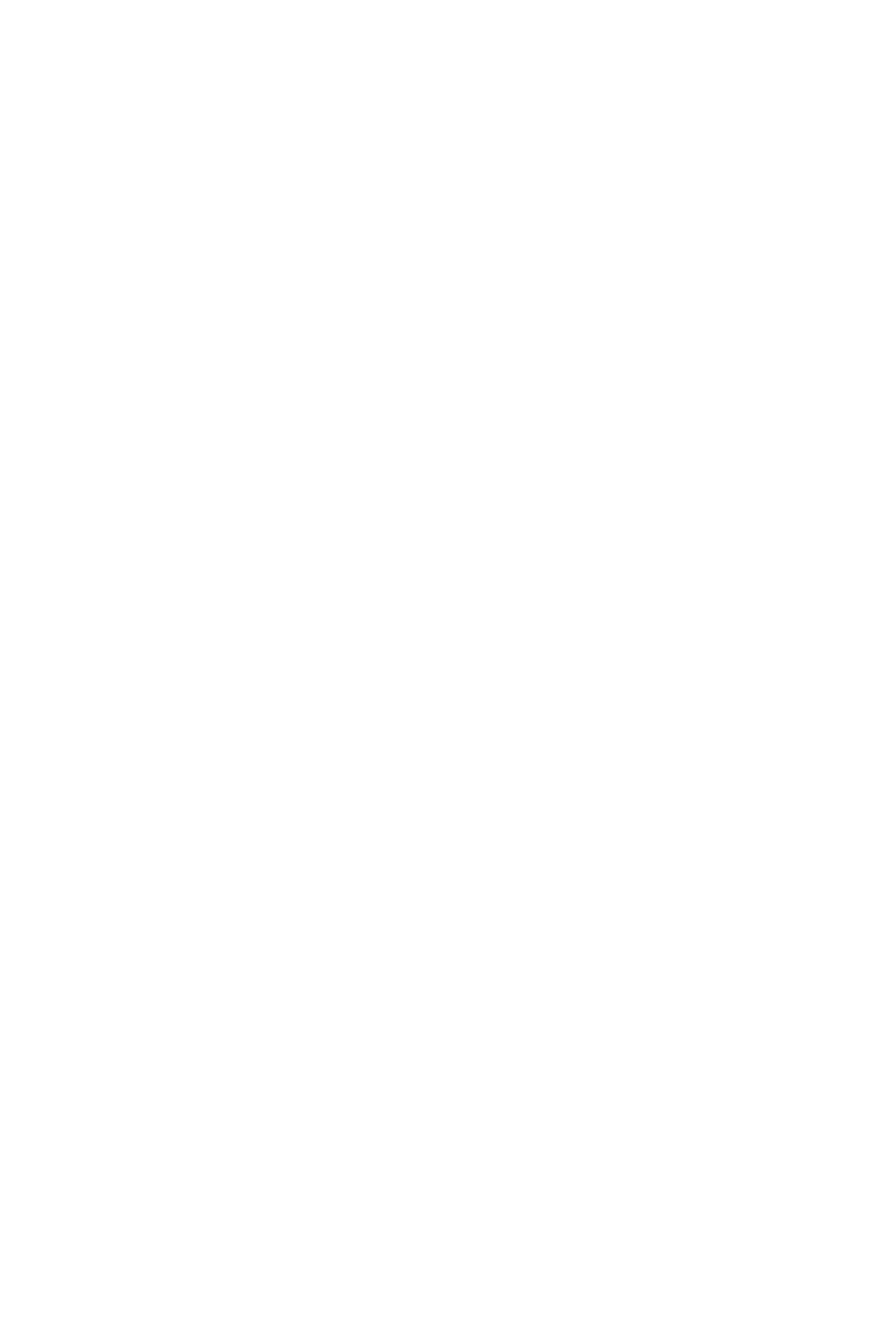
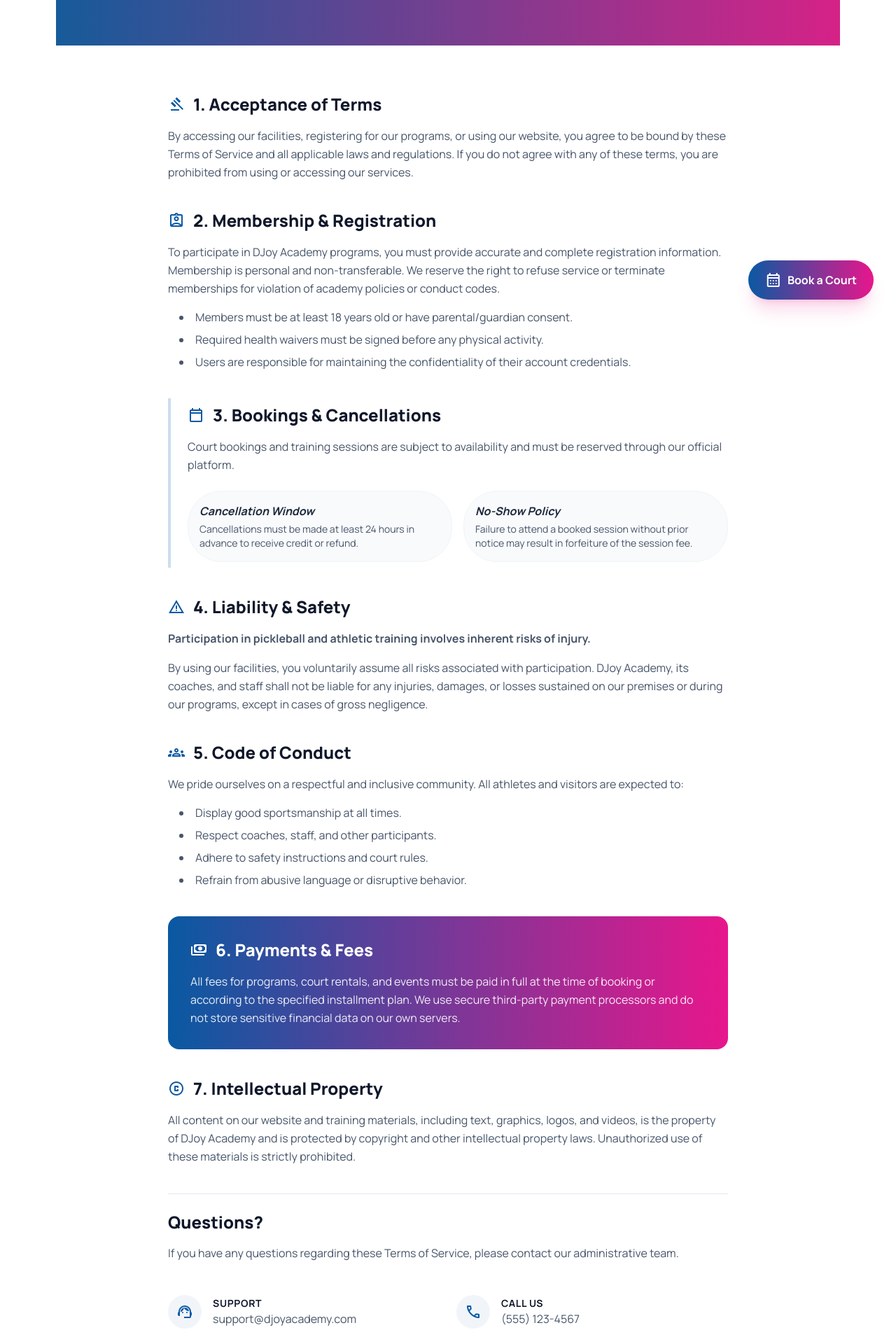
Before and after one commit to Gowwre/academy-prototype, a React (Vite) app: page /academy-prototype/terms-of-service in a window 1280 px wide. Before the commit this address had no page. Shown: the part 340-2260 px from the top of the page at 70% size. Before the commit the page ends 800 px from the top, so only its background shows below. Built offline with nearby package versions, Linux system fonts and the light colour scheme; grey boxes are pictures that could not be loaded.

Commit message:
feat: implement tos page

```diff
--- a/src/App.tsx
+++ b/src/App.tsx
@@ -9,6 +9,7 @@ import PostDetail from './pages/PostDetail';
 import LearningCenter from './pages/LearningCenter';
 
 import PrivacyPolicy from './pages/PrivacyPolicy';
+import TermsOfService from './pages/TermsOfService';
 
 function App() {
   return (
@@ -22,6 +23,7 @@ function App() {
           <Route path="posts/:id" element={<PostDetail />} />
           <Route path="learning" element={<LearningCenter />} />
           <Route path="privacy-policy" element={<PrivacyPolicy />} />
+          <Route path="terms-of-service" element={<TermsOfService />} />
         </Route>
       </Routes>
     </BrowserRouter>
--- a/src/components/layout/Footer.tsx
+++ b/src/components/layout/Footer.tsx
@@ -63,7 +63,7 @@ export default function Footer() {
           <p className="text-white/60 text-xs">© 2023 DJoy Academy. All rights reserved.</p>
           <div className="flex gap-6">
             <Link className="text-white/60 hover:text-white text-xs transition-colors" to="/privacy-policy">Privacy Policy</Link>
-            <Link className="text-white/60 hover:text-white text-xs transition-colors" to="#">Terms of Service</Link>
+            <Link className="text-white/60 hover:text-white text-xs transition-colors" to="/terms-of-service">Terms of Service</Link>
           </div>
         </div>
       </div>
--- /dev/null
+++ b/src/pages/TermsOfService.tsx
@@ -0,0 +1,165 @@
+
+import { useEffect } from 'react';
+
+export default function TermsOfService() {
+  useEffect(() => {
+    window.scrollTo(0, 0);
+  }, []);
+
+  return (
+    <div className="w-full flex justify-center flex-col bg-white min-h-screen">
+      {/* Hero Section */}
+      <div className="w-full flex justify-center py-5 px-4 md:px-10">
+        <div className="flex flex-col max-w-[1120px] w-full">
+          <div className="@container">
+            <div className="@[480px]:p-4">
+              <div
+                className="flex min-h-[320px] flex-col gap-6 bg-cover bg-center bg-no-repeat @[480px]:gap-8 @[480px]:rounded-xl items-center justify-center p-6 md:p-12 relative overflow-hidden group"
+                style={{ backgroundImage: 'linear-gradient(to right, rgba(9, 89, 162, 0.9), rgba(232, 22, 140, 0.9)), url("https://images.unsplash.com/photo-1594470117722-de43603ff3fa?q=80&w=2070&auto=format&fit=crop")' }}
+              >
+                <div className="absolute inset-0 bg-black/5 group-hover:bg-transparent transition-colors duration-700"></div>
+                <div className="relative flex flex-col gap-4 text-center max-w-[800px]">
+                  <span className="text-white/90 font-bold tracking-widest uppercase text-xs md:text-sm">Academy Rules</span>
+                  <h1 className="text-white text-4xl md:text-5xl font-black leading-tight tracking-[-0.033em]">
+                    TERMS OF SERVICE
+                  </h1>
+                  <p className="text-white/90 text-base md:text-lg font-normal leading-relaxed max-w-[600px] mx-auto">
+                    The standards and agreements that govern your participation at DJoy Academy.
+                  </p>
+                </div>
+              </div>
+            </div>
+          </div>
+        </div>
+      </div>
+
+      {/* Terms Content */}
+      <div className="w-full flex justify-center py-12 px-4 md:px-10">
+        <div className="flex flex-col max-w-[800px] w-full gap-10">
+          <section className="flex flex-col gap-4">
+            <h2 className="text-2xl font-black text-slate-900 flex items-center gap-3">
+              <span className="material-symbols-outlined text-primary">gavel</span>
+              1. Acceptance of Terms
+            </h2>
+            <p className="text-slate-600 leading-relaxed">
+              By accessing our facilities, registering for our programs, or using our website, you agree to be bound by these Terms of Service and all applicable laws and regulations. If you do not agree with any of these terms, you are prohibited from using or accessing our services.
+            </p>
+          </section>
+
+          <section className="flex flex-col gap-4">
+            <h2 className="text-2xl font-black text-slate-900 flex items-center gap-3">
+              <span className="material-symbols-outlined text-primary">assignment_ind</span>
+              2. Membership & Registration
+            </h2>
+            <p className="text-slate-600 leading-relaxed">
+              To participate in DJoy Academy programs, you must provide accurate and complete registration information. Membership is personal and non-transferable. We reserve the right to refuse service or terminate memberships for violation of academy policies or conduct codes.
+            </p>
+            <ul className="list-disc list-inside text-slate-600 space-y-2 ml-4">
+              <li>Members must be at least 18 years old or have parental/guardian consent.</li>
+              <li>Required health waivers must be signed before any physical activity.</li>
+              <li>Users are responsible for maintaining the confidentiality of their account credentials.</li>
+            </ul>
+          </section>
+
+          <section className="flex flex-col gap-4 border-l-4 border-primary/20 pl-6 py-2">
+            <h2 className="text-2xl font-black text-slate-900 flex items-center gap-3">
+              <span className="material-symbols-outlined text-primary">calendar_today</span>
+              3. Bookings & Cancellations
+            </h2>
+            <p className="text-slate-600 leading-relaxed">
+              Court bookings and training sessions are subject to availability and must be reserved through our official platform.
+            </p>
+            <div className="grid grid-cols-1 md:grid-cols-2 gap-4 mt-2">
+              <div className="p-4 rounded-xl bg-slate-50 border border-slate-100">
+                <h4 className="font-bold text-slate-800 mb-1 italic">Cancellation Window</h4>
+                <p className="text-sm text-slate-600">Cancellations must be made at least 24 hours in advance to receive credit or refund.</p>
+              </div>
+              <div className="p-4 rounded-xl bg-slate-50 border border-slate-100">
+                <h4 className="font-bold text-slate-800 mb-1 italic">No-Show Policy</h4>
+                <p className="text-sm text-slate-600">Failure to attend a booked session without prior notice may result in forfeiture of the session fee.</p>
+              </div>
+            </div>
+          </section>
+
+          <section className="flex flex-col gap-4">
+            <h2 className="text-2xl font-black text-slate-900 flex items-center gap-3">
+              <span className="material-symbols-outlined text-primary">warning</span>
+              4. Liability & Safety
+            </h2>
+            <p className="text-slate-600 leading-relaxed font-bold">
+              Participation in pickleball and athletic training involves inherent risks of injury.
+            </p>
+            <p className="text-slate-600 leading-relaxed">
+              By using our facilities, you voluntarily assume all risks associated with participation. DJoy Academy, its coaches, and staff shall not be liable for any injuries, damages, or losses sustained on our premises or during our programs, except in cases of gross negligence.
+            </p>
+          </section>
+
+          <section className="flex flex-col gap-4">
+            <h2 className="text-2xl font-black text-slate-900 flex items-center gap-3">
+              <span className="material-symbols-outlined text-primary">groups</span>
+              5. Code of Conduct
+            </h2>
+            <p className="text-slate-600 leading-relaxed">
+              We pride ourselves on a respectful and inclusive community. All athletes and visitors are expected to:
+            </p>
+            <ul className="list-disc list-inside text-slate-600 space-y-2 ml-4">
+              <li>Display good sportsmanship at all times.</li>
+              <li>Respect coaches, staff, and other participants.</li>
+              <li>Adhere to safety instructions and court rules.</li>
+              <li>Refrain from abusive language or disruptive behavior.</li>
+            </ul>
+          </section>
+
+          <section className="flex flex-col gap-4 p-8 rounded-2xl bg-brand-gradient text-white">
+            <h2 className="text-2xl font-black flex items-center gap-3">
+              <span className="material-symbols-outlined text-white">payments</span>
+              6. Payments & Fees
+            </h2>
+            <p className="text-white/90 leading-relaxed">
+              All fees for programs, court rentals, and events must be paid in full at the time of booking or according to the specified installment plan. We use secure third-party payment processors and do not store sensitive financial data on our own servers.
+            </p>
+          </section>
+
+          <section className="flex flex-col gap-4">
+            <h2 className="text-2xl font-black text-slate-900 flex items-center gap-3">
+              <span className="material-symbols-outlined text-primary">copyright</span>
+              7. Intellectual Property
+            </h2>
+            <p className="text-slate-600 leading-relaxed">
+              All content on our website and training materials, including text, graphics, logos, and videos, is the property of DJoy Academy and is protected by copyright and other intellectual property laws. Unauthorized use of these materials is strictly prohibited.
+            </p>
+          </section>
+
+          <section className="flex flex-col gap-6 pt-6 border-t border-slate-200">
+            <div>
+              <h2 className="text-2xl font-black text-slate-900 mb-4">Questions?</h2>
+              <p className="text-slate-600 mb-6">
+                If you have any questions regarding these Terms of Service, please contact our administrative team.
+              </p>
+            </div>
+            <div className="grid grid-cols-1 md:grid-cols-2 gap-6">
+              <div className="flex items-center gap-4">
+                <div className="h-12 w-12 rounded-full bg-slate-100 flex items-center justify-center text-primary">
+                  <span className="material-symbols-outlined">support_agent</span>
+                </div>
+                <div>
+                  <p className="text-sm font-bold text-slate-900 uppercase tracking-wider">Support</p>
+                  <p className="text-slate-600">support@djoyacademy.com</p>
+                </div>
+              </div>
+              <div className="flex items-center gap-4">
+                <div className="h-12 w-12 rounded-full bg-slate-100 flex items-center justify-center text-primary">
+                  <span className="material-symbols-outlined">call</span>
+                </div>
+                <div>
+                  <p className="text-sm font-bold text-slate-900 uppercase tracking-wider">Call Us</p>
+                  <p className="text-slate-600">(555) 123-4567</p>
+                </div>
+              </div>
+            </div>
+          </section>
+        </div>
+      </div>
+    </div>
+  );
+}
```
